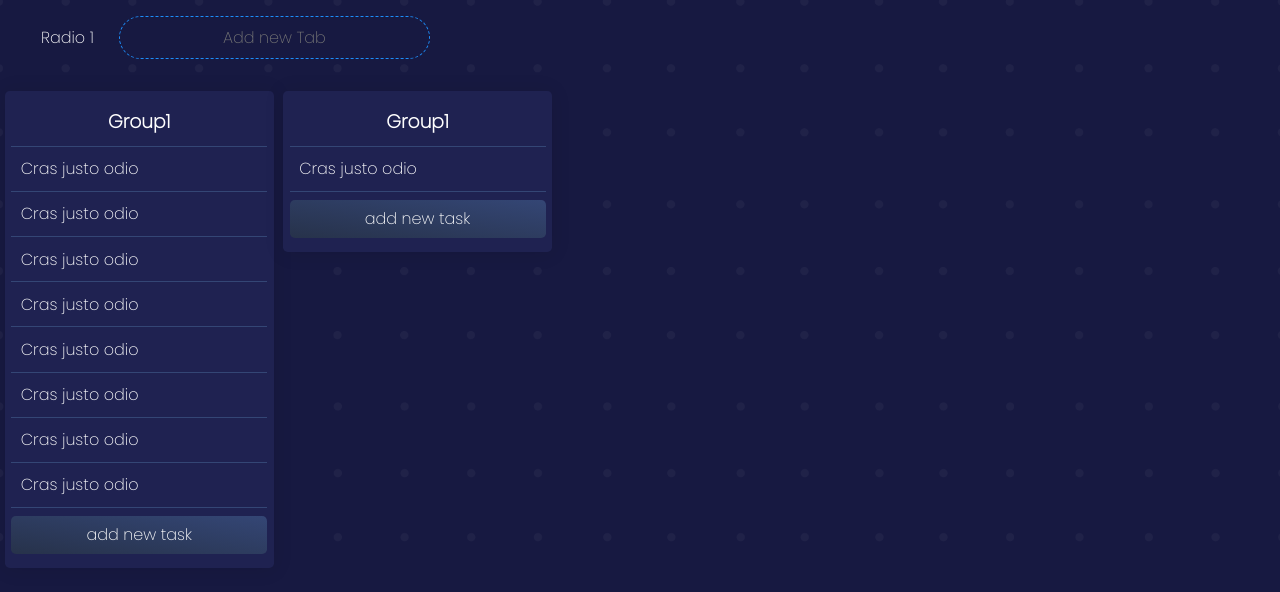
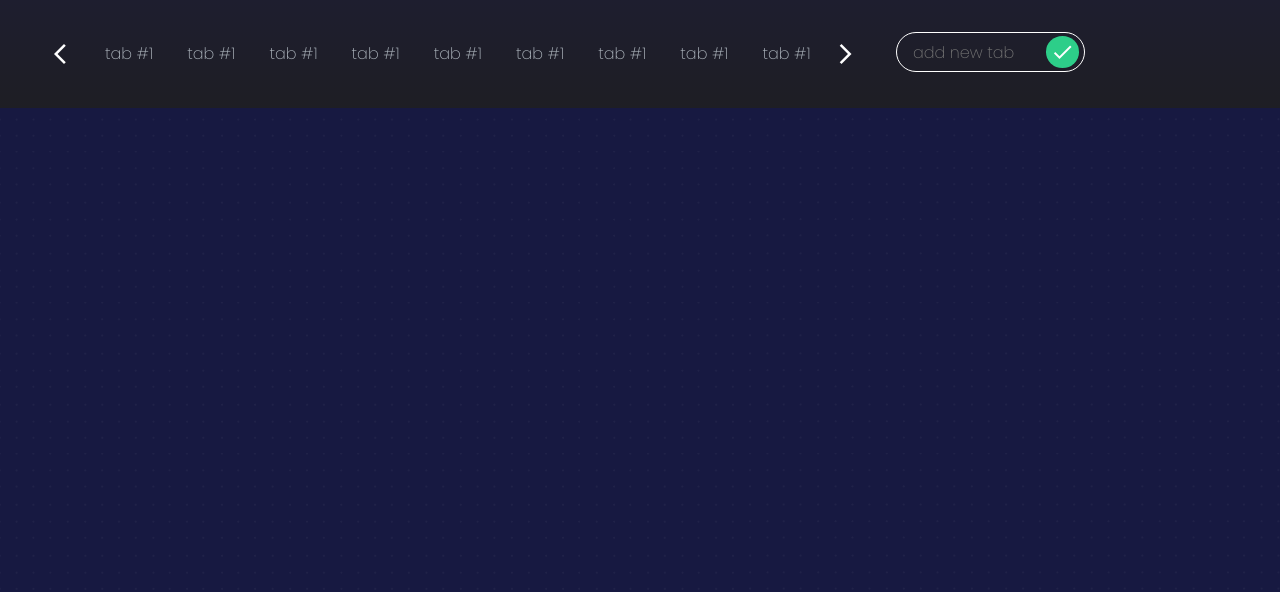
Before and after one commit to axewert/react-task-board-app, a React (Create React App) app: page / in a window 1280 px wide. Shown: the top 592 px of the page. Built offline with nearby package versions, Linux system fonts and the light colour scheme.

Commit message:
new mobile version

```diff
--- a/package.json
+++ b/package.json
@@ -14,6 +14,7 @@
     "react-scripts": "4.0.1",
     "redux": "^4.0.5",
     "redux-thunk": "^2.3.0",
+    "reset-css": "^5.0.1",
     "web-vitals": "^0.2.4"
   },
   "scripts": {
--- a/src/components/App.jsx
+++ b/src/components/App.jsx
@@ -7,46 +7,54 @@ function App({currentTabs, tabs}) {
 
   return (
     <>
-
-
-      <div className="tab-container">
-        <input type="radio" className="tab-check" name="btnradio" id="btnradio1" autoComplete="off" />
-        <label className="tab-item" htmlFor="btnradio1">Radio 1</label>
-
-        <div className="input-container new-tab-input">
-          <input className='input' type="text" placeholder="Add new Tab"/>
+      <div className="nav-tabs-navigation">
+        <span className="material-icons nav-arrow nav-arrow_backward">arrow_forward_ios</span>
+        <div className="nav-tabs-container">
+          <div className="nav-tabs-item">
+            <input type="radio" name="tab-radio" id="tab-radio-0"/>
+            <label htmlFor="tab-radio-0">tab #1</label>
+          </div>
+          <div className="nav-tabs-item">
+            <input type="radio" name="tab-radio" id="tab-radio-1"/>
+            <label htmlFor="tab-radio-1">tab #1</label>
+          </div>
+          <div className="nav-tabs-item">
+            <input type="radio" name="tab-radio" id="tab-radio-1"/>
+            <label htmlFor="tab-radio-1">tab #1</label>
+          </div>
+          <div className="nav-tabs-item">
+            <input type="radio" name="tab-radio" id="tab-radio-1"/>
+            <label htmlFor="tab-radio-1">tab #1</label>
+          </div>
+          <div className="nav-tabs-item">
+            <input type="radio" name="tab-radio" id="tab-radio-1"/>
+            <label htmlFor="tab-radio-1">tab #1</label>
+          </div>
+          <div className="nav-tabs-item">
+            <input type="radio" name="tab-radio" id="tab-radio-1"/>
+            <label htmlFor="tab-radio-1">tab #1</label>
+          </div>
+          <div className="nav-tabs-item">
+            <input type="radio" name="tab-radio" id="tab-radio-1"/>
+            <label htmlFor="tab-radio-1">tab #1</label>
+          </div>
+          <div className="nav-tabs-item">
+            <input type="radio" name="tab-radio" id="tab-radio-1"/>
+            <label htmlFor="tab-radio-1">tab #1</label>
+          </div>
+          <div className="nav-tabs-item">
+            <input type="radio" name="tab-radio" id="tab-radio-1"/>
+            <label htmlFor="tab-radio-1">tab #1</label>
+          </div>
+          <div className="nav-tabs-item new-tab-input">
+            <div className="input-container input-container-round input-container-active">
+              <input type="text" className="input" placeholder="add new tab"/>
+              <button className="btn btn-round-circle btn-accept"><span className="material-icons btn-icon accept-icon">done</span></button>
+            </div>
+          </div>
         </div>
-
+        <span className=" nav-arrow material-icons">arrow_forward_ios</span>
       </div>
-
-    <div className="group-container">
-      <div className="group-item">
-        <h3 className="group-item-header">Group1</h3>
-        <ul className="tasks-group">
-          <li className="task-group-item">Cras justo odio</li>
-          <li className="task-group-item">Cras justo odio</li>
-          <li className="task-group-item">Cras justo odio</li>
-          <li className="task-group-item">Cras justo odio</li>
-          <li className="task-group-item">Cras justo odio</li>
-          <li className="task-group-item">Cras justo odio</li>
-          <li className="task-group-item">Cras justo odio</li>
-          <li className="task-group-item">Cras justo odio</li>
-        </ul>
-
-        <button className="btn new-task-btn">add new task</button>
-      </div>
-
-      <div className="group-item">
-        <h3 className="group-item-header">Group1</h3>
-        <ul className="tasks-group">
-          <li className="task-group-item">Cras justo odio</li>
-        </ul>
-
-        <button className="btn new-task-btn">add new task</button>
-      </div>
-
-    </div>
-
     </>
 
   )
--- a/src/components/App.scss
+++ b/src/components/App.scss
@@ -1,167 +1,144 @@
-.tab-container {
+@import '../variables';
+
+
+.nav-tabs-navigation {
+  background: linear-gradient(#1e1e2f,#1e1e24);
+  padding: 2rem;
   display: flex;
-  padding: 1rem;
+  align-items: center;
+  @media (max-width: 991.98px) {
+    padding: 1.5rem 1rem;
+  }
+}
 
-  @media screen and (min-width: 0px) {
+.nav-arrow_backward {
+  transform: rotate(180deg);
+  padding: 0 .5rem;
+
+}
+
+.nav-arrow {
+  padding: 0 1rem;
+  @media (max-width: 991.98px) {
+    display: none;
+  }
+}
+
+.nav-tabs-container {
+  display: flex;
+
   -ms-overflow-style: none;
   -webkit-overflow-scrolling: touch;
   scrollbar-width: none;
   flex-wrap: nowrap;
   overflow-x: auto;
+
+  @media (min-width: 992px) {
+    width: 60%;
+  }
 }
 
-  & input.tab-check {
+.nav-tabs-item {
+  display: inline-flex;
+  flex: none;
+  &::-webkit-scrollbar {
+
+    display: none;
+
+  }
+  input[type = radio] {
     display: none;
   }
 
-  & input:checked {
+  label {
+    border: 1px solid transparent;
+    border-radius: 30px;
+    padding: .8rem 1rem;
+    color: $light;
+  }
+
+  input:checked {
     + label {
-      border-color:#1d8cf8;
-      color: #1d8cf8;
-      box-sizing: border-box;
-    }
-  }
-}
-.tab-item {
-  border-radius: 30px;
-  border: 1px solid transparent;
-  display: inline-flex;
-  padding: .5rem 1rem;
-  margin: 0 .5rem;
-  cursor: pointer;
-  flex: 0 0 auto;
-  &::-webkit-scrollbar{
-    @media screen and (min-width: 0px){
-      display: none;
+      transition: all .5s ease 0s;
+      border-color: $neutral;
+      color: $neutral;
     }
   }
 }
 
 .btn {
-  outline: none;
-  font-family: 'Poppins', sans-serif;
-  color: white;
-  text-align: center;
-  vertical-align: middle;
-  font-size: 1rem;
-  width: 100%;
+  display: flex;
+  align-items: center;
+  justify-content: center;
   border: none;
-  background: none;
+  box-shadow: none;
+  color: $neutral;
+  &-round-circle {
+    border-radius: 50%;
+    margin: .2rem .3rem;
+    padding: .25rem .1rem;
+  }
+  &-primary {
+    background-color: $primary
+  }
+  &-accept {
+    background-color: $green;
+  }
+  &:active {
+    transform: scale(0.99);
+  }
+
+}
+.invisible {
+  visibility: hidden;
+}
+.visible {
+  visibility: visible;
+  transition: visibility 10s ease;
+}
+
+
+.add-tab-btn {
+  @media (max-width: 575.98px) {
+    display: none;
+  }
+}
+
+.btn-icon {
+  margin: 0 .2rem;
 }
 
 .input-container {
+  border: 1px solid $neutral;
   display: flex;
-  border: 1px dashed #1d8cf8;
+  align-items: center;
+  &-round {
     border-radius: 30px;
-}
-
-
-.input {
-  background: transparent;
-  border: none;
-  font-family: 'Poppins', sans-serif;
-  color: white;
-  vertical-align: middle;
-  text-align: center;
-  font-size: 1rem;
-  &:focus {
-    border: none;
-    outline: none;
   }
 }
 
-
-
-
-.group-container {
-  display: flex;
-  padding-top: 1rem;
-  flex-wrap: nowrap;
-  overflow-x: auto;
-  @media screen and (min-width: 0px){
-    -webkit-overflow-scrolling: touch;
-    -ms-overflow-style: none;
-    -webkit-overflow-scrolling: touch;
-    scrollbar-width: none;
+.input {
+  border: none;
+  background: transparent;
+  color: $neutral;
+  font-family: 'Poppins', sans-serif;
+  font-size: 1rem;
+  padding: 0 1rem;
+  width: 7rem;
+  &:focus {
+    outline: none;
+  }
+  @media (min-width: 992px) {
+    &:focus {
+      width: 12rem;
+      transition: width 1s ease;
+    }
   }
 }
 
-.group-item {
-  display: flex;
-  flex-direction: column;
-  flex: 0 0 auto;
-  padding: .4rem;
-  margin: 0 .3rem;
-  border-radius: .3rem;
-  background: #1f2251;
-  width: 80%;
-  height: 100%;
-  margin-bottom: 30px;
-  box-shadow: 0 1px 20px 0 rgba(0,0,0,.1);
-  @media screen and (min-width: 0px){
-    &::-webkit-scrollbar {
-    display: none;
+.new-tab-input {
+  @media (min-width: 992px) {
+    position: absolute;
+    left: 70%;
   }
 }
-  @media screen and (min-width: 360px){
-    max-width: 50%;
-  }
-  @media screen and (min-width: 576px){
-    max-width: 40%;
-  }
-  @media screen and (min-width: 768px){
-    max-width: 30%;
-  }
-
-  @media screen and (min-width: 1200px){
-    max-width: 20%;
-  }
-  @media screen and (min-width: 1920px){
-    max-width: 10%;
-  }
-}
-
-
-
-
-.tasks-group {
-  padding: 0;
-  margin: 0;
-}
-
-.group-item-header {
-  margin: 0;
-  padding: .6rem .6rem;
-  text-align: center;
-  border-bottom: 1px solid #344675;
-}
-
-.task-group-item {
-  list-style: none;
-  padding: .6rem .6rem;
-  border-bottom: 1px solid #344675;
-}
-
-.new-task-btn {
-  background-image: linear-gradient(to bottom left,#344675,#263148,#344675);
-  background-size: 210% 210%;
-  background-position: 100% 0;
-  background-color: #344675;
-  border-radius: .3rem;
-  margin: .5rem auto;
-  padding: .4rem;
-}
-
-.new-task-form {
-  width: 100%;
-  height: 100%;
-  position: absolute;
-  background-color: #171941;
-  display: flex;
-  flex-direction: column;
-  padding: 2rem;
-}
-
-.new-task-input{
-  width: 60%;
-}
--- a/src/index.css
+++ b/src/index.css
@@ -1,9 +1,10 @@
 @import url('https://fonts.googleapis.com/css2?family=Poppins:wght@200&display=swap');
+@import 'reset-css';
+
 
 body {
   background-image: url('./img/dots.bg.png');
   background-size: cover;
-  color: #525f7f;
   text-align: left;
   background-color: #171941;
   font-family: 'Poppins', sans-serif;
--- /dev/null
+++ b/src/variables.scss
@@ -0,0 +1,24 @@
+$blue: #5e72e4;
+$indigo: #5603ad;
+$purple: #8965e0;
+$pink: #f3a4b5;
+$red: #f5365c;
+$orange: #fb6340;
+$yellow: #ffd600;
+$green: #2dce89;
+$teal: #11cdef;
+$cyan: #2bffc6;
+$gray: #6c757d;
+$gray-dark: #32325d;
+$light: #ced4da;
+$lighter: #e9ecef;
+$secondary: #f4f5f7;
+$success: #00f2c3;
+$primary: #1d8cf8;
+$warning: #ff8d72;
+$danger: #fd5d93;
+$light: #adb5bd;
+$dark: #212529;
+$default: #344675;
+$neutral: #fff;
+$darker: #000;
```
Also changed, not shown: 2 other files (tests, documents, lock files or other folders). Lines whose indentation alone changed are shown as unchanged.
